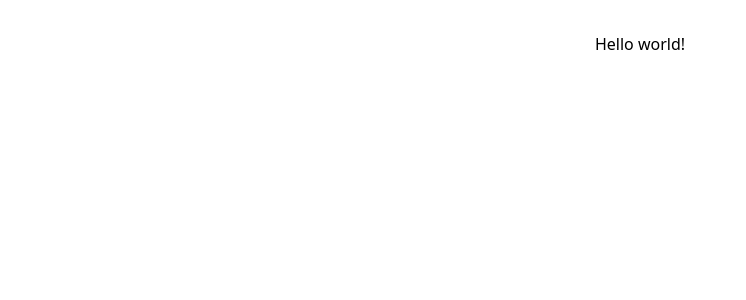
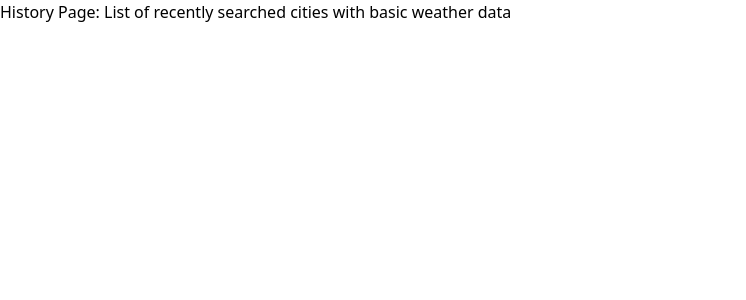
Before and after one commit to heshamelmasry77/Breezy, a React (Vite) app: page /history in a window 1280 px wide. Shown: the top 300 px of the page, without its empty margins (0-746 px from the left). Built offline with nearby package versions, Linux system fonts and the light colour scheme.

Commit message:
add react router two routes one for the history page and one for the home page main weather search

```diff
--- a/package.json
+++ b/package.json
@@ -11,7 +11,8 @@
   },
   "dependencies": {
     "react": "^18.3.1",
-    "react-dom": "^18.3.1"
+    "react-dom": "^18.3.1",
+    "react-router-dom": "^6.27.0"
   },
   "devDependencies": {
     "@eslint/js": "^9.13.0",
--- a/src/App.jsx
+++ b/src/App.jsx
@@ -1,13 +1,17 @@
-import './App.css'
+import React from 'react';
+import { BrowserRouter as Router, Route, Routes } from 'react-router-dom';
+import Home from './pages/Home';
+import History from './pages/History';
 
 function App() {
-  return (
-      <>
-          <h1 className="text-3xl font-bold underline text-red-500">
-              Hello world!
-          </h1>
-      </>
-  )
+    return (
+        <Router>
+            <Routes>
+                <Route path="/" element={<Home />} />
+                <Route path="/history" element={<History />} />
+            </Routes>
+        </Router>
+    );
 }
 
-export default App
+export default App;
--- /dev/null
+++ b/src/pages/History.jsx
@@ -0,0 +1,7 @@
+import React from 'react';
+
+function History() {
+    return <h1 className={"bg-green-900 text-white"}>History Page: List of recently searched cities with basic weather data</h1>;
+}
+
+export default History;
--- /dev/null
+++ b/src/pages/Home.jsx
@@ -0,0 +1,7 @@
+import React from 'react';
+
+function Home() {
+    return <h1 className={"bg-amber-300"}>Home Page: Main weather search and current location weather display.</h1>;
+}
+
+export default Home;
```
Also changed, not shown: 1 other file (tests, documents, lock files or other folders).
